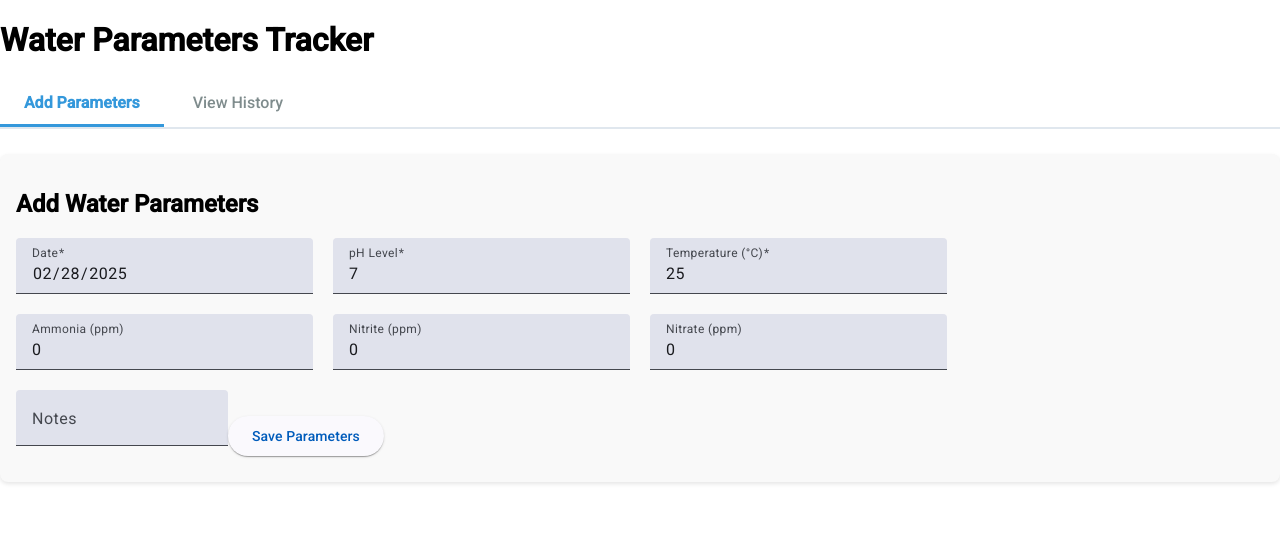
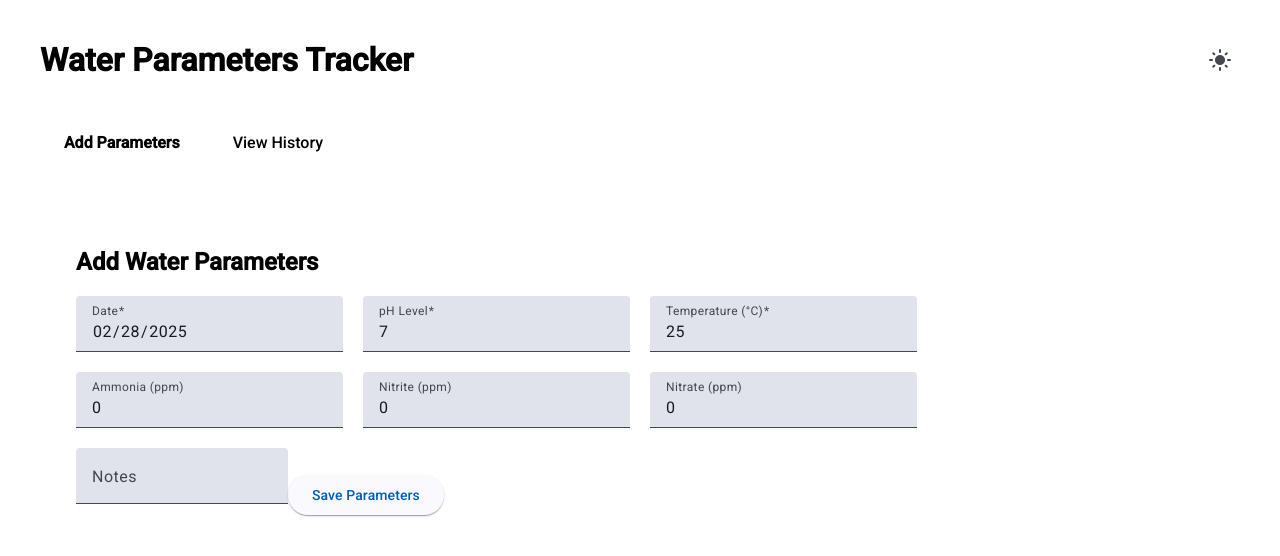
Before and after one commit to BertHcoder/WaterWise, an Angular app in the folder aquaMaintenance.frontend/WaterWise/: page / in a window 1280 px wide. Shown: the top 556 px of the page. Built offline with nearby package versions, Linux system fonts and the light colour scheme.

Commit message:
add theming

```diff
--- a/aquaMaintenance.frontend/WaterWise/src/app/app.component.ts
+++ b/aquaMaintenance.frontend/WaterWise/src/app/app.component.ts
@@ -1,13 +1,22 @@
-import { Component } from '@angular/core';
+import { Component, OnInit } from '@angular/core';
 import { RouterOutlet } from '@angular/router';
 import { DashboardComponent } from './components/dashboard/dashboard.component';
+import { ThemeService } from './services/theme.service';
 
 @Component({
   selector: 'app-root',
   standalone: true,
-  imports: [ DashboardComponent],
+  imports: [DashboardComponent],
   templateUrl: './app.component.html'
 })
-export class AppComponent {
+export class AppComponent implements OnInit {
   title = 'Water Parameters Tracker';
+
+  constructor(private themeService: ThemeService) {}
+
+  ngOnInit(): void {
+    // Initialize theme on app start
+    const currentTheme = this.themeService.currentTheme();
+    this.themeService.setTheme(currentTheme);
+  }
 }
--- a/aquaMaintenance.frontend/WaterWise/src/app/app.config.ts
+++ b/aquaMaintenance.frontend/WaterWise/src/app/app.config.ts
@@ -1,8 +1,13 @@
 import { ApplicationConfig, provideZoneChangeDetection } from '@angular/core';
 import { provideRouter } from '@angular/router';
+import { provideAnimations } from '@angular/platform-browser/animations';
 
 import { routes } from './app.routes';
 
 export const appConfig: ApplicationConfig = {
-  providers: [provideZoneChangeDetection({ eventCoalescing: true }), provideRouter(routes)]
+  providers: [
+    provideZoneChangeDetection({ eventCoalescing: true }),
+    provideRouter(routes),
+    provideAnimations()
+  ]
 };
--- a/aquaMaintenance.frontend/WaterWise/src/app/components/dashboard/dashboard.component.html
+++ b/aquaMaintenance.frontend/WaterWise/src/app/components/dashboard/dashboard.component.html
@@ -1,6 +1,7 @@
 <div class="container">
   <div class="header">
     <h1>Water Parameters Tracker</h1>
+    <app-theme-switcher></app-theme-switcher>
   </div>
   <div class="nav-tabs">
     <div
@@ -17,27 +18,6 @@
     </div>
   </div>
 
-<!--   <mat-tab-group>
-    <div class="nav-tabs">
-      <div
-        class="nav-tab"
-        [class.active]="activeTab === 'form'"
-        (click)="activeTab = 'form'">
-        Add Parameters
-      </div>
-      <div
-        class="nav-tab"
-        [class.active]="activeTab === 'history'"
-        (click)="activeTab = 'history'">
-        View History
-      </div>
-    </div>
-
-
-    <mat-tab label="Add Parameters" (click)="activeTab = 'form'" [active]="activeTab === 'form'"></mat-tab>
-    <mat-tab label="View History" (click)="activeTab = 'history'" [active]="activeTab === 'history'"></mat-tab>
-  </mat-tab-group> -->
-
   <div class="content">
     @switch (activeTab) {
       @case ('form') {
--- a/aquaMaintenance.frontend/WaterWise/src/app/components/dashboard/dashboard.component.scss
+++ b/aquaMaintenance.frontend/WaterWise/src/app/components/dashboard/dashboard.component.scss
@@ -1,7 +1,20 @@
 /* Dashboard specific styles */
+.container {
+  padding: 20px;
+  max-width: 1200px;
+  margin: 0 auto;
+}
+
+.header {
+  display: flex;
+  justify-content: space-between;
+  align-items: center;
+  margin-bottom: 20px;
+}
+
 .nav-tabs {
   display: flex;
-  border-bottom: 2px solid #e0e7ee;
+  border-bottom: 2px solid var(--border-color);
   margin-bottom: 25px;
   gap: 5px;
 }
@@ -12,40 +25,25 @@
   border-bottom: 3px solid transparent;
   font-weight: 500;
   transition: all 0.3s;
-  color: #7f8c8d;
+  color: var(--text-secondary);
   border-radius: 6px 6px 0 0;
 }
 
 .nav-tab:hover {
-  background-color: rgba(52, 152, 219, 0.05);
-  color: #3498db;
+  background-color: var(--hover-bg);
+  color: var(--primary-color);
 }
 
 .nav-tab.active {
-  border-bottom: 3px solid #3498db;
-  color: #3498db;
+  border-bottom: 3px solid var(--primary-color);
+  color: var(--primary-color);
   font-weight: 600;
 }
 
 .content {
   margin-top: 20px;
   padding: 16px;
-  background-color: #f9f9f9;
+  background-color: var(--card-bg);
   border-radius: 8px;
-  box-shadow: 0 2px 4px rgba(0, 0, 0, 0.1);
+  box-shadow: var(--card-shadow);
 }
-
-mat-tab-group {
-  background-color: #fff;
-  border-radius: 8px;
-  box-shadow: 0 2px 4px rgba(0, 0, 0, 0.1);
-}
-
-mat-tab {
-  font-weight: 500;
-}
-
-mat-tab.active {
-  font-weight: 600;
-  color: #3498db;
-}
--- a/aquaMaintenance.frontend/WaterWise/src/app/components/dashboard/dashboard.component.ts
+++ b/aquaMaintenance.frontend/WaterWise/src/app/components/dashboard/dashboard.component.ts
@@ -2,11 +2,12 @@ import { Component } from '@angular/core';
 import { CommonModule } from '@angular/common';
 import { ParameterFormComponent } from '../parameter-form/parameter-form.component';
 import { ParameterHistoryComponent } from '../parameter-history/parameter-history.component';
+import { ThemeSwitcherComponent } from '../theme-switcher/theme-switcher.component';
 
 @Component({
   selector: 'app-dashboard',
   standalone: true,
-  imports: [CommonModule, ParameterFormComponent, ParameterHistoryComponent ],
+  imports: [CommonModule, ParameterFormComponent, ParameterHistoryComponent, ThemeSwitcherComponent],
   templateUrl: './dashboard.component.html',
   styleUrls: ['./dashboard.component.scss']
 })
--- a/aquaMaintenance.frontend/WaterWise/src/app/components/parameter-form/parameter-form.component.scss
+++ b/aquaMaintenance.frontend/WaterWise/src/app/components/parameter-form/parameter-form.component.scss
@@ -1,4 +1,16 @@
 /* Parameter form specific styles */
+.card {
+  background-color: var(--card-bg);
+  border-radius: 8px;
+  padding: 20px;
+  box-shadow: var(--card-shadow);
+}
+
+h2 {
+  color: var(--text-primary);
+  margin-bottom: 20px;
+}
+
 .form-row {
   display: grid;
   grid-template-columns: repeat(auto-fill, minmax(250px, 1fr));
--- a/aquaMaintenance.frontend/WaterWise/src/app/components/parameter-history/parameter-history.component.scss
+++ b/aquaMaintenance.frontend/WaterWise/src/app/components/parameter-history/parameter-history.component.scss
@@ -1,4 +1,16 @@
 /* Parameter history specific styles */
+.card {
+  background-color: var(--card-bg);
+  border-radius: 8px;
+  padding: 20px;
+  box-shadow: var(--card-shadow);
+}
+
+h2 {
+  color: var(--text-primary);
+  margin-bottom: 20px;
+}
+
 .parameter-grid {
   display: grid;
   grid-template-columns: repeat(auto-fill, minmax(300px, 1fr));
@@ -7,26 +19,26 @@
 }
 
 .parameter-card {
-  background: white;
+  background: var(--card-bg-alt);
   border-radius: 8px;
   padding: 15px;
-  box-shadow: 0 2px 8px rgba(0, 0, 0, 0.05);
+  box-shadow: var(--card-shadow);
   transition: transform 0.2s, box-shadow 0.2s;
 }
 
 .parameter-card:hover {
   transform: translateY(-3px);
-  box-shadow: 0 4px 12px rgba(0, 0, 0, 0.1);
+  box-shadow: var(--card-shadow-hover);
 }
 
 .parameter-value {
   font-size: 1.8rem;
   font-weight: 700;
-  color: #2980b9;
+  color: var(--primary-color);
 }
 
 .parameter-label {
-  color: #7f8c8d;
+  color: var(--text-secondary);
   font-size: 0.9rem;
   text-transform: uppercase;
   letter-spacing: 0.5px;
@@ -36,10 +48,34 @@
 .empty-state {
   text-align: center;
   padding: 40px 20px;
-  color: #7f8c8d;
-  background-color: #f8fafc;
+  color: var(--text-secondary);
+  background-color: var(--card-bg-alt);
   border-radius: 8px;
-  border: 2px dashed #e0e7ee;
+  border: 2px dashed var(--border-color);
+}
+
+.table {
+  width: 100%;
+  border-collapse: collapse;
+  margin-top: 20px;
+  color: var(--text-primary);
+}
+
+.table th {
+  background-color: var(--table-header-bg);
+  color: var(--text-primary);
+  padding: 12px;
+  text-align: left;
+  font-weight: 600;
+}
+
+.table td {
+  padding: 12px;
+  border-bottom: 1px solid var(--border-color);
+}
+
+.table tr:hover {
+  background-color: var(--hover-bg);
 }
 
 .badge {
@@ -67,11 +103,15 @@
 }
 
 .btn-danger {
-  background-color: #e74c3c;
+  background-color: var(--danger-color);
+  color: white;
+  border: none;
   padding: 6px 12px;
+  border-radius: 4px;
+  cursor: pointer;
   font-size: 14px;
 }
 
 .btn-danger:hover {
-  background-color: #c0392b;
+  background-color: var(--danger-color-hover);
 }
--- /dev/null
+++ b/aquaMaintenance.frontend/WaterWise/src/app/components/theme-switcher/theme-switcher.component.html
@@ -0,0 +1,18 @@
+<button mat-icon-button [matMenuTriggerFor]="themeMenu" matTooltip="Change theme">
+  <mat-icon>{{ getThemeIcon() }}</mat-icon>
+</button>
+
+<mat-menu #themeMenu="matMenu">
+  <button mat-menu-item (click)="setTheme('light')" [class.active]="currentTheme === 'light'">
+    <mat-icon>light_mode</mat-icon>
+    <span>Light Theme</span>
+  </button>
+  <button mat-menu-item (click)="setTheme('dark')" [class.active]="currentTheme === 'dark'">
+    <mat-icon>dark_mode</mat-icon>
+    <span>Dark Theme</span>
+  </button>
+  <button mat-menu-item (click)="setTheme('aqua')" [class.active]="currentTheme === 'aqua'">
+    <mat-icon>water_drop</mat-icon>
+    <span>Aqua Theme</span>
+  </button>
+</mat-menu>
--- /dev/null
+++ b/aquaMaintenance.frontend/WaterWise/src/app/components/theme-switcher/theme-switcher.component.scss
@@ -0,0 +1,11 @@
+button.active {
+  background-color: rgba(0, 0, 0, 0.04);
+
+  .dark-theme & {
+    background-color: rgba(255, 255, 255, 0.1);
+  }
+}
+
+mat-icon {
+  margin-right: 8px;
+}
--- /dev/null
+++ b/aquaMaintenance.frontend/WaterWise/src/app/components/theme-switcher/theme-switcher.component.ts
@@ -0,0 +1,35 @@
+import { Component } from '@angular/core';
+import { CommonModule } from '@angular/common';
+import { ThemeService, ThemeOption } from '../../services/theme.service';
+import { MatButtonModule } from '@angular/material/button';
+import { MatIconModule } from '@angular/material/icon';
+import { MatMenuModule } from '@angular/material/menu';
+import { MatTooltipModule } from '@angular/material/tooltip';
+
+@Component({
+  selector: 'app-theme-switcher',
+  standalone: true,
+  imports: [CommonModule, MatButtonModule, MatIconModule, MatMenuModule, MatTooltipModule],
+  templateUrl: './theme-switcher.component.html',
+  styleUrls: ['./theme-switcher.component.scss']
+})
+export class ThemeSwitcherComponent {
+  constructor(public themeService: ThemeService) {}
+
+  setTheme(theme: ThemeOption): void {
+    this.themeService.setTheme(theme);
+  }
+
+  get currentTheme(): ThemeOption {
+    return this.themeService.currentTheme();
+  }
+
+  getThemeIcon(): string {
+    switch (this.currentTheme) {
+      case 'light': return 'light_mode';
+      case 'dark': return 'dark_mode';
+      case 'aqua': return 'water_drop';
+      default: return 'light_mode';
+    }
+  }
+}
--- /dev/null
+++ b/aquaMaintenance.frontend/WaterWise/src/app/services/theme.service.ts
@@ -0,0 +1,44 @@
+import { Injectable, signal } from '@angular/core';
+
+export type ThemeOption = 'light' | 'dark' | 'aqua';
+
+@Injectable({
+  providedIn: 'root'
+})
+export class ThemeService {
+  private storageKey = 'waterwise-theme';
+  private defaultTheme: ThemeOption = 'light';
+  public currentTheme = signal<ThemeOption>(this.defaultTheme);
+
+  constructor() {
+    this.loadSavedTheme();
+  }
+
+  private loadSavedTheme(): void {
+    const savedTheme = localStorage.getItem(this.storageKey) as ThemeOption;
+    if (savedTheme && ['light', 'dark', 'aqua'].includes(savedTheme)) {
+      this.setTheme(savedTheme);
+    } else {
+      this.setTheme(this.defaultTheme);
+    }
+  }
+
+  public setTheme(theme: ThemeOption): void {
+    this.currentTheme.set(theme);
+    localStorage.setItem(this.storageKey, theme);
+    document.body.classList.remove('light-theme', 'dark-theme', 'aqua-theme');
+
+    document.body.classList.add(`${theme}-theme`);
+  }
+
+  public toggleTheme(): void {
+    const current = this.currentTheme();
+    if (current === 'light') {
+      this.setTheme('dark');
+    } else if (current === 'dark') {
+      this.setTheme('aqua');
+    } else {
+      this.setTheme('light');
+    }
+  }
+}
```
